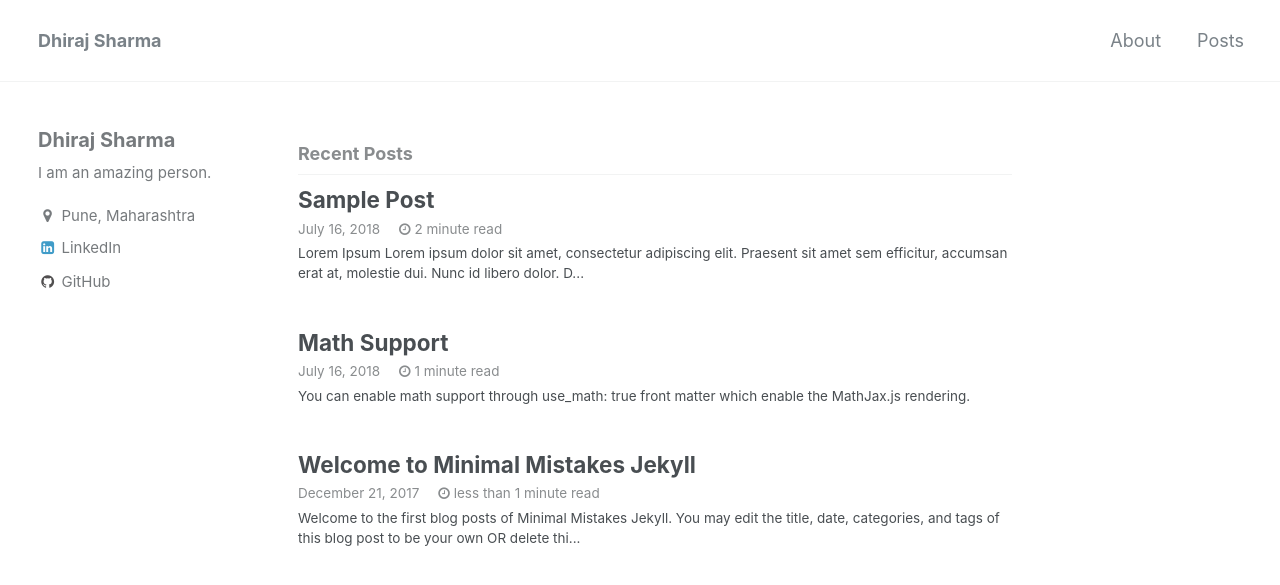
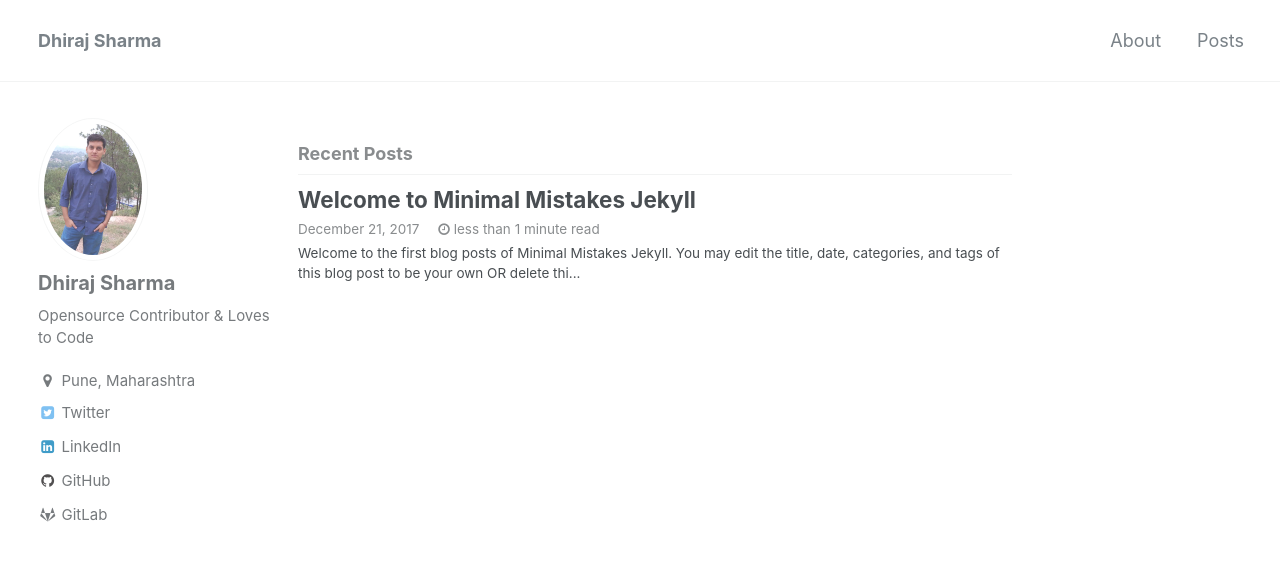
Before and after one commit to Dhiraj240/dhiraj240.github.io, a Jekyll site: the page built from index.html, in a window 1280 px wide and 900 px high. Shown: the top 585 px of the window. Built offline with Jekyll 4.4.1, drawn with Linux system fonts in a browser that asks for light colours; the list of posts is cut into pages by our own code; some of the changed lines change nothing that is shown.

Commit message:
Updation

````diff
--- a/_config.yml
+++ b/_config.yml
@@ -84,8 +84,8 @@
 # Site Author
 author:
   name             : "Dhiraj Sharma"
-  avatar           : # path of avatar image, e.g. "/assets/images/bio-photo.jpg"
-  bio              : "I am an amazing person."
+  avatar           : "/assets/images/dhiraj.jpg" # path of avatar image, e.g. "/assets/images/bio-photo.jpg"
+  bio              : "Opensource Contributor & Loves to Code"
   location         : "Pune, Maharashtra"
   email            :
   uri              :
@@ -97,7 +97,7 @@
   facebook         :
   foursquare       :
   github           : "dhiraj240" # github username, "my_github_username"
-  gitlab           :
+  gitlab           : "dhiraj240"
   google_plus      :
   keybase          :
   instagram        :
@@ -108,7 +108,7 @@
   stackoverflow    : # "123456/username" (the last part of your profile url, e.g. https://stackoverflow.com/users/123456/username)
   steam            : # "steamId" (the last part of your profile url, e.g. https://steamcommunity.com/id/steamId/)
   tumblr           :
-  twitter          :
+  twitter          : "dhirajking3"
   vine             :
   weibo            :
   xing             :
--- a/_posts/2018-07-16-math-support.md
+++ /dev/null
@@ -1,76 +0,0 @@
----
-title: Math Support
-date: 2018-07-16
-tags: MathJax
-use_math: true
----
-
-You can enable math support through `use_math: true` front matter which enable the MathJax.js rendering.
-
-After enable math support, use `$$ ... $$` displaying math equation.
-
-<div>
-<strong><em>For inline mode</em></strong>
-<div style="margin-left:1em;">
-    type your equation in line with other text
-</div>
-<strong><em>For display mode:</em></strong>
-<div style="margin-left:1em;">
-    type your equation such that there is a blank line <em>before</em> your beginning <code>$$</code> and there is a blank line <em>after</em> your ending <code>$$</code>
-</div>
-</div>
-
-<br>
-As an example, the following *code*:
-```
-The Pythagoras' theorem state that the square of the hypotenuse (the side opposite the right angle) is equal to the sum of the squares of the other two sides. The theorem can be written as an equation relating the lengths of the sides $$a$$, $$b$$ and
-$$c$$, often called the "Pythagorean equation":
-
-$$a^2 + b^2 = c^2$$
-
-where $$c$$ represents the length of the hypotenuse and $$a$$ and $$b$$ the lengths of the triangle's other two sides. `[source: wikipedia]`
-
-This also implies that for any square with side length $$x$$, the length of its diagonal is $$\sqrt{2}x$$.
-
-**_Proof:_**
-Let the length of diagonal be $$d$$. Apply Pythagoras theorem on the right angle triangle that has the diagonal as hypotenuse, and side of square as the other two side, we have:
-
-$$
-\begin{align*}
-x^2 + x^2 &= d^2 \\
-d^2 &= 2x^2 \\
-d &= \sqrt{2}x \tag*{$\blacksquare$}
-\end{align*}
-$$
-
-```
-<br>
-*produces*:
-<hr>
-
-The Pythagoras' theorem state that the square of the hypotenuse (the side opposite the right angle) is equal to the sum of the squares of the other two sides. The theorem can be written as an equation relating the lengths of the sides $$a$$, $$b$$ and
-$$c$$, often called the "Pythagorean equation":
-
-$$a^2 + b^2 = c^2$$
-
-where $$c$$ represents the length of the hypotenuse and $$a$$ and $$b$$ the lengths of the triangle's other two sides. `[source: wikipedia]`
-
-This also implies that for any square with side length $$x$$, the length of its diagonal is $$\sqrt{2}x$$.
-
-**_Proof:_** Let the length of diagonal be $$d$$. Apply Pythagoras theorem on the right angle triangle that has the diagonal as hypotenuse, and side of square as the other two side, we have:
-
-$$
-\begin{align*}
-x^2 + x^2 &= d^2 \\
-d^2 &= 2x^2 \\
-d &= \sqrt{2}x \tag*{$\blacksquare$}
-\end{align*}
-$$
-
-<hr>
-
-**_Reference_**
-- <https://math.meta.stackexchange.com/questions/5020/mathjax-basic-tutorial-and-qu%E2%80%8C%E2%80%8Bick-reference> (MathJax cheatsheet)
-- <https://cdn.rawgit.com/mathjax/MathJax/2.7.1/test/sample-eqnum.html> (some MathJax example)
-- <https://www.mathjax.org/#demo> (test your equation at here)
-- <https://kramdown.gettalong.org/syntax.html#math-blocks> (Kramdown rendering of `$$...$$` to math mode)
--- a/_posts/2018-07-16-sample-post.md
+++ /dev/null
@@ -1,16 +0,0 @@
----
-title: Sample Post
-date: 2018-07-16
-categories: sample
----
-
-# Lorem Ipsum
-Lorem ipsum dolor sit amet, consectetur adipiscing elit. Praesent sit amet sem efficitur, accumsan erat at, molestie dui. Nunc id libero dolor. Duis sed enim interdum, ultrices dolor vitae, varius magna. Nullam tincidunt sit amet velit vitae gravida. Duis porttitor dignissim nulla, eget blandit purus semper vel. Maecenas vehicula nisl ut turpis aliquam tempor. Sed sollicitudin volutpat massa, vel volutpat dolor imperdiet sit amet. Aenean non justo a ex auctor viverra.
-
-Sed egestas diam ut bibendum pellentesque. Phasellus porta suscipit ex eget consectetur. Duis felis justo, lacinia ut urna sit amet, maximus pellentesque diam. Curabitur vestibulum vehicula diam, nec lacinia tortor dictum id. Curabitur blandit leo vel mollis vestibulum. Integer finibus eleifend sodales. Proin pretium id quam at vehicula. Phasellus rhoncus elit et interdum mollis. Quisque mollis, justo ultrices scelerisque elementum, erat felis rhoncus erat, eu fringilla neque sapien sed ante. Mauris consequat lorem id felis consectetur finibus. Curabitur scelerisque interdum pretium. Donec viverra tincidunt tempus. Vestibulum ante ipsum primis in faucibus orci luctus et ultrices posuere cubilia Curae; Nunc aliquam vitae sapien sed aliquam. Mauris feugiat odio eu ligula consectetur, vel condimentum felis commodo.
-
-Mauris vitae volutpat tellus. Nunc nec dolor eget lorem venenatis dapibus lobortis sit amet diam. In id orci nulla. Donec rhoncus erat eu vestibulum suscipit. Fusce eu urna vel magna eleifend varius ut et nisi. Phasellus in est lectus. Nam ullamcorper tortor nec sem cursus, sit amet convallis sapien elementum. Vestibulum ante ipsum primis in faucibus orci luctus et ultrices posuere cubilia Curae; Nulla luctus felis in mauris tincidunt, varius ullamcorper ante tempus. In sit amet ex et libero convallis gravida sit amet eget mauris. Proin urna lacus, vulputate maximus libero non, tincidunt tempus urna.
-
-Duis ante eros, volutpat luctus nibh non, dictum vehicula justo. Nulla vehicula tempor sem sed vestibulum. Vestibulum fringilla efficitur felis eu luctus. Curabitur ac urna lobortis, feugiat erat eget, commodo risus. Praesent in erat commodo, tristique urna at, iaculis purus. Cras tortor mauris, luctus in fermentum sit amet, tempus vel diam. Ut egestas venenatis justo at condimentum. Quisque vestibulum eget neque quis facilisis. Ut iaculis at nunc non volutpat. Praesent sed maximus ipsum. Etiam finibus nunc nunc, sit amet venenatis nisi accumsan eget. Fusce sed mattis mi, ut pellentesque justo.
-
-Aenean pharetra tellus non velit egestas, ac consectetur dolor dapibus. Cras gravida, leo id porta efficitur, lorem lorem condimentum nunc, vitae scelerisque ante erat quis urna. Suspendisse mattis laoreet quam quis interdum. In a mi est. Aenean suscipit viverra enim vel viverra. Quisque eu ligula ac ipsum tristique volutpat ac et sem. Nullam tristique est blandit, iaculis metus ut, fermentum mi. Ut ac tristique orci. Cras ac dapibus enim. Pellentesque eu dictum lacus, eget tincidunt nisi.
````
